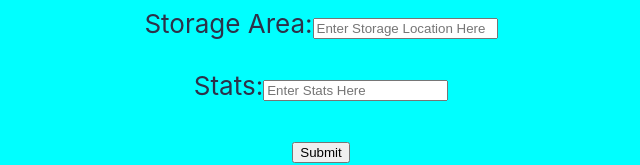
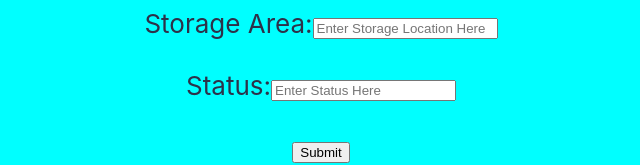
Before and after one commit to Chabs64/COP4710Project, a React (Create React App) app: page /ContainerRegistration in a window 1280 px wide. Shown: the part 474-639 px from the top of the page, without its empty margins (319-959 px from the left). Built offline with nearby package versions, Linux system fonts and the light colour scheme.

Commit message:
Changed Stats to Status on visual

```diff
--- a/src/pages/ContainerRegistration.js
+++ b/src/pages/ContainerRegistration.js
@@ -65,10 +65,10 @@ export default function ContainerRegistration() {
                                                                              placeholder="Enter Storage Location Here"/>
             <br />
             <br />
-                        <label htmlFor="stats">Stats:</label>
+                        <label htmlFor="stats">Status:</label>
                         <input type="text" id="stats" name="stats" value={stats}
                                                                                          onChange={(e) => setstats(e.target.value)}
-                                                                                         placeholder="Enter Stats Here"/>
+                                                                                         placeholder="Enter Status Here"/>
             <br />
             <br />
             <input type="submit" defaultValue="Submit" />
```
